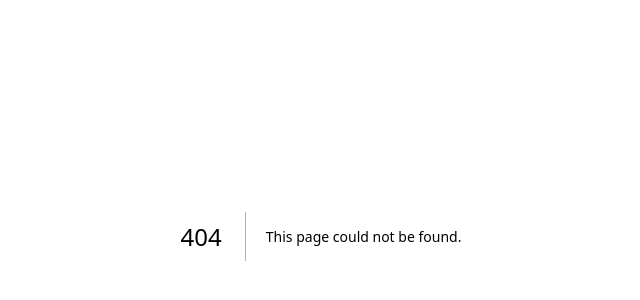
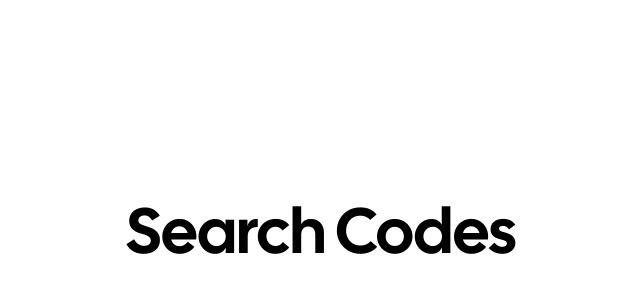
Before and after one commit to MrNiceRicee/hive-codes, a Next.js app: page /search in a window 1280 px wide. Before the commit this address had no page. Shown: the part 164-464 px from the top of the page, without its empty margins (319-959 px from the left). Built offline with nearby package versions, Linux system fonts and the light colour scheme.

Commit message:
- wip: search

```diff
--- a/src/app/page.tsx
+++ b/src/app/page.tsx
@@ -12,15 +12,15 @@ export default function Home() {
         </h1>
         <p className="ease-spring-3 -mt-[6cqw] text-[3.5cqw] font-light tracking-wide duration-500 animate-in fade-in-0 slide-in-from-top-3">
           Support your favorite{" "}
-          <span className="animate-text-glitch font-cal tracking-wider">
+          <span className="animate-text-glitch font-cal tracking-wider underline underline-offset-4">
             creators
           </span>{" "}
           with their brand sponsors
         </p>
-        <section className="animate-in zoom-in-50 duration-500 fade-in-0 mt-4 origin-top">
+        <section className="mt-4 origin-top duration-500 animate-in fade-in-0 zoom-in-50">
           <Link
             href="/search"
-            className="rounded-lg border border-border px-4 py-2 text-[1.5cqw] font-bold tracking-wider transition-all ease-elastic-out-3 [box-shadow:var(--shadow-3)]"
+            className="group rounded-lg border border-border px-4 py-2 text-[1.5cqw] font-bold tracking-wider transition-all ease-elastic-out-3 [box-shadow:var(--shadow-3)] visited:text-[var(--text-1)]"
           >
             Get Started
           </Link>
--- /dev/null
+++ b/src/app/search/page.tsx
@@ -0,0 +1,7 @@
+export default function Search() {
+  return (
+    <main className="container flex items-center justify-center h-screen mx-auto">
+      <h1 className="font-cal sm:text-[5cqw] text-3xl">Search Codes</h1>
+    </main>
+  );
+}
```
